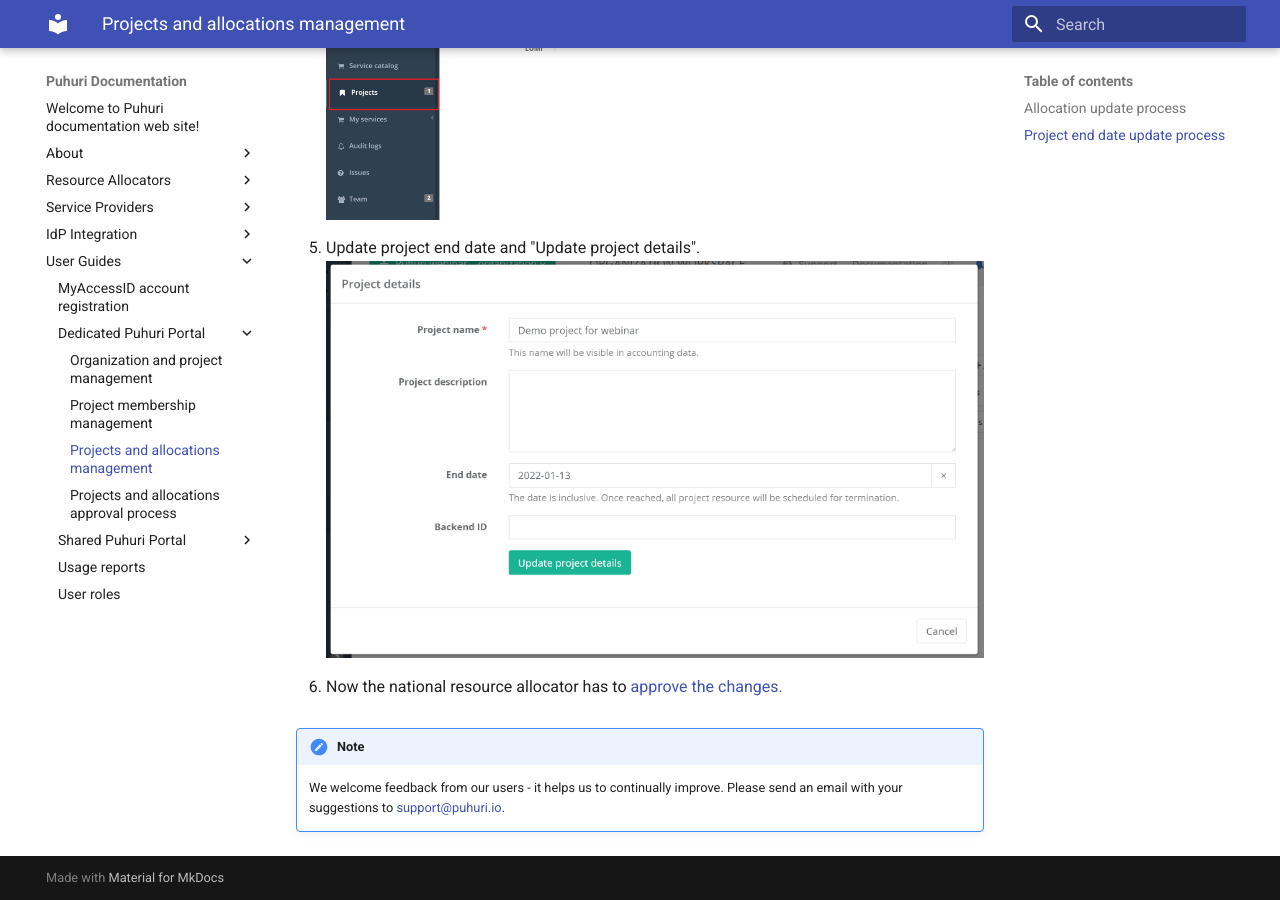
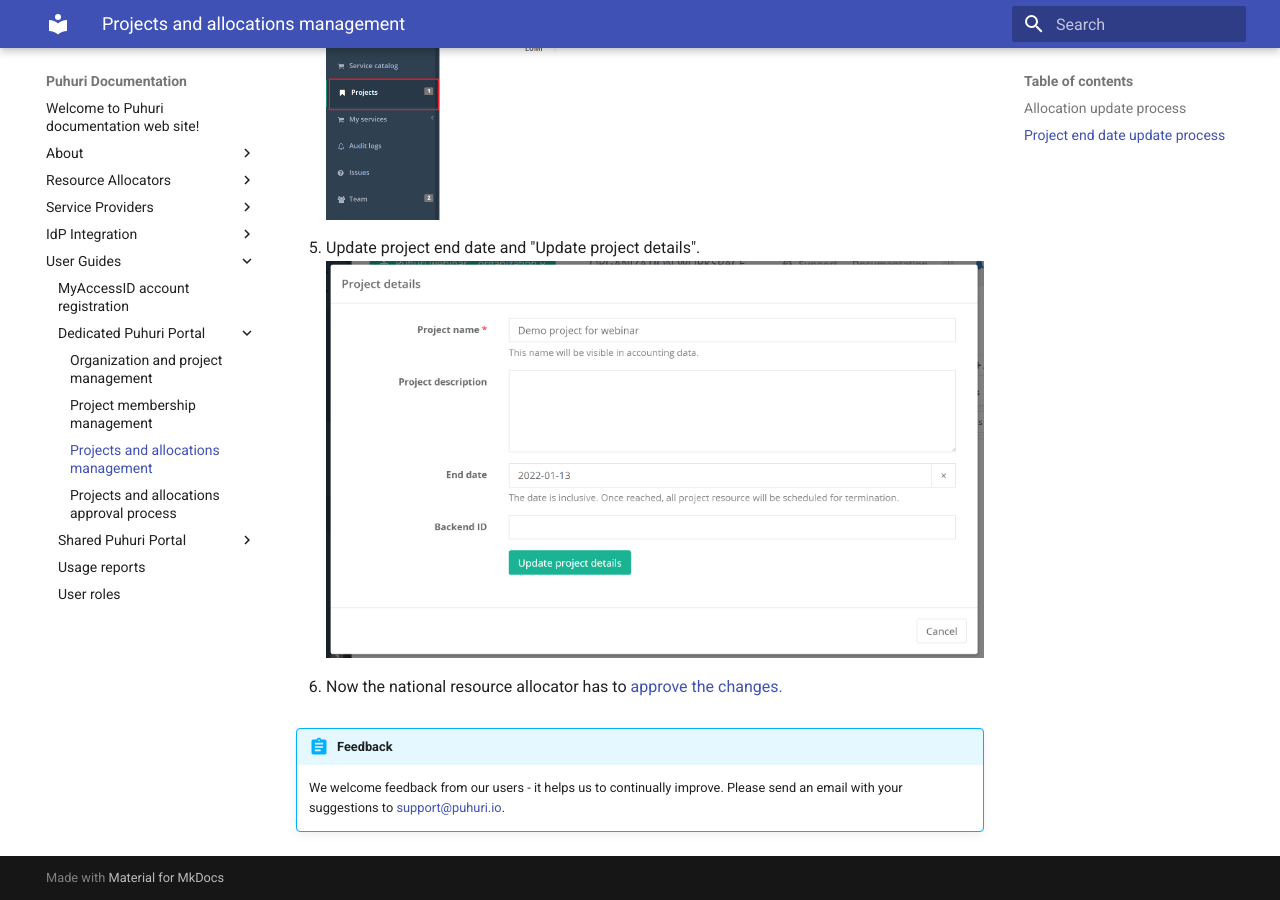
Before and after one commit to neicnordic/puhuri-web, an MkDocs documentation site: the page built from docs/user_guides/user_guide_dedicated/project_modification.md, in a window 1280 px wide and 900 px high, scrolled down 2991 px. Built offline with MkDocs 1.6.1 and Material for MkDocs 9.7.7, drawn with Linux system fonts in a browser that asks for light colours.

Commit message:
Update project_modification.md

```diff
--- a/docs/user_guides/user_guide_dedicated/project_modification.md
+++ b/docs/user_guides/user_guide_dedicated/project_modification.md
@@ -39,5 +39,6 @@
 
 6. Now the national resource allocator has to [approve the changes.](https://puhuri.neic.no/puhuri_portal/user_guide_dedicated/project_approval/#approving-project-and-allocation-update-requests)
 
-!!! note
+
+!!! abstract "Feedback"
     We welcome feedback from our users - it helps us to continually improve. Please send an email with your suggestions to [support@puhuri.io](mailto:support@puhuri.io).
```
